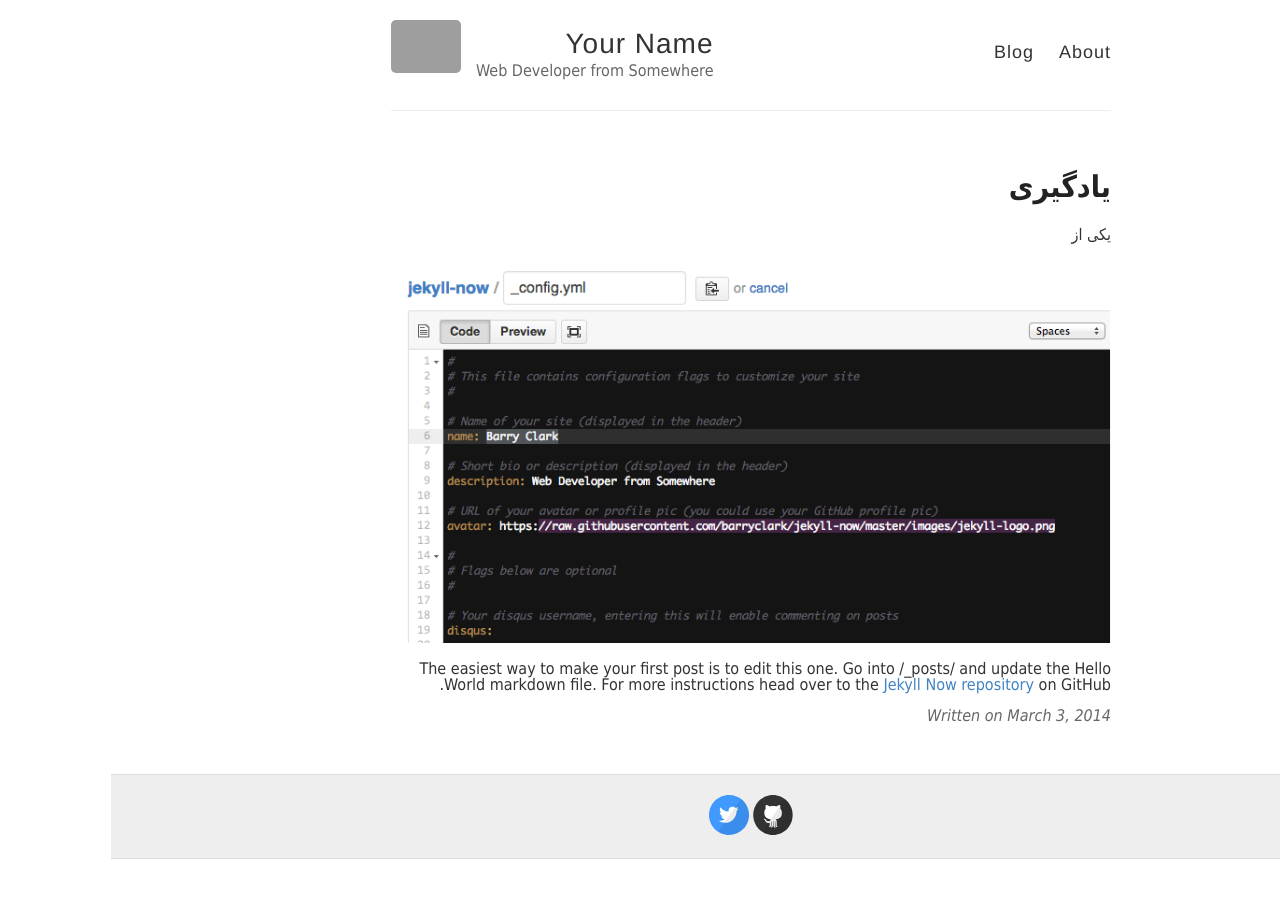
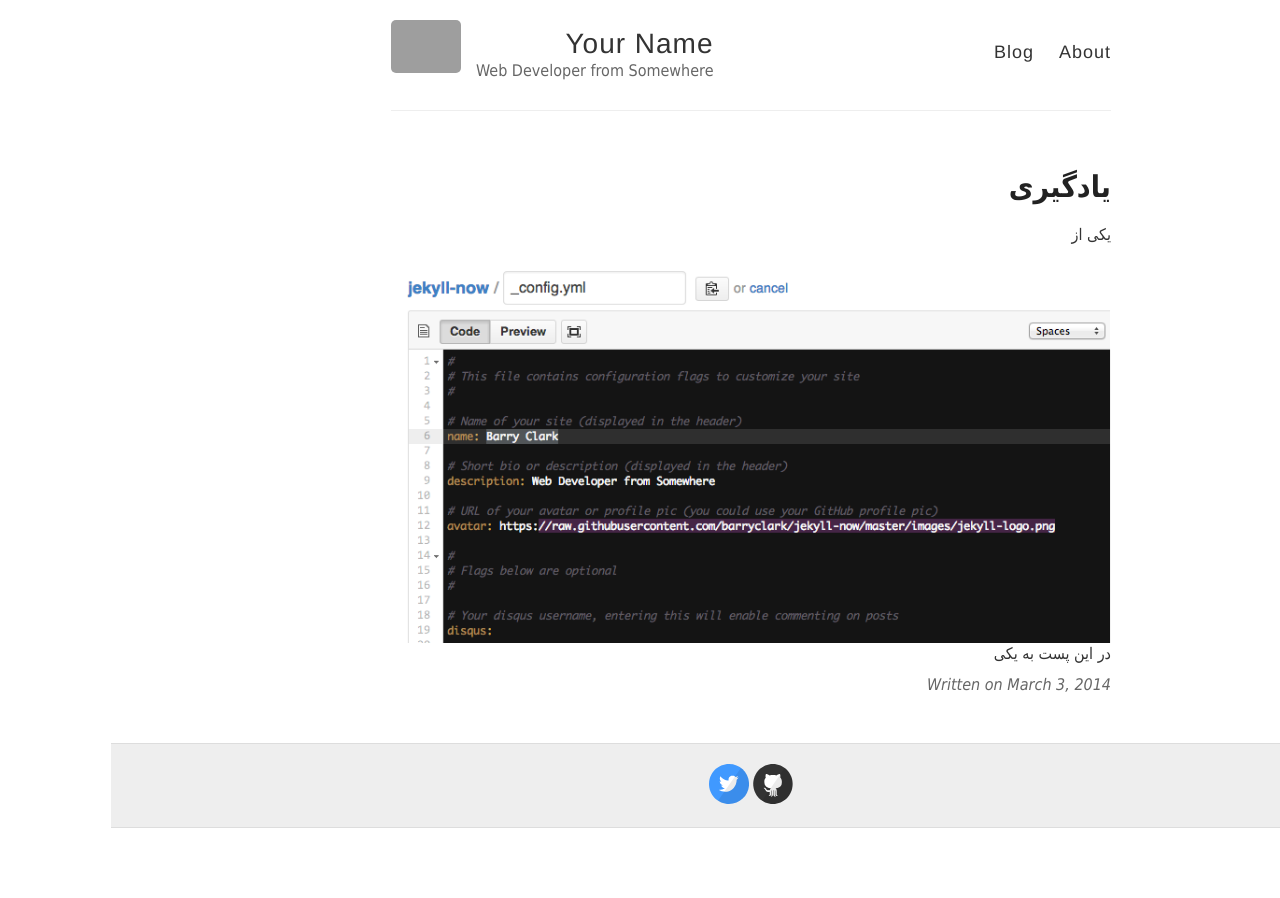
Before and after one commit to AlisterTA/alisterta.github.io, a Jekyll site: the page built from _posts/2014-3-3-Hello-World1.md, in a window 1280 px wide. Built offline with Jekyll 4.4.1, drawn with Linux system fonts in a browser that asks for light colours; grey boxes are pictures that could not be loaded.

Commit message:
Update 2014-3-3-Hello-World1.md

```diff
--- a/_posts/2014-3-3-Hello-World1.md
+++ b/_posts/2014-3-3-Hello-World1.md
@@ -6,5 +6,4 @@
 یکی از
 
 ![_config.yml]({{ site.baseurl }}/images/config.png)
-
-The easiest way to make your first post is to edit this one. Go into /_posts/ and update the Hello World markdown file. For more instructions head over to the [Jekyll Now repository](https://github.com/barryclark/jekyll-now) on GitHub.
+ در این پست به یکی
```
